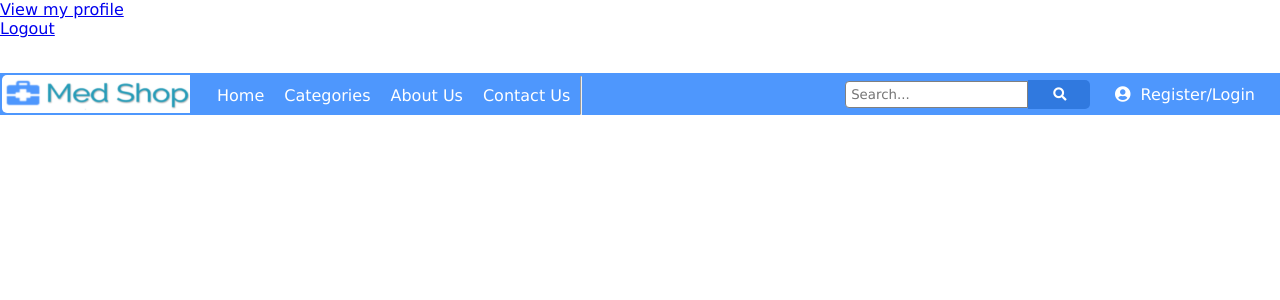
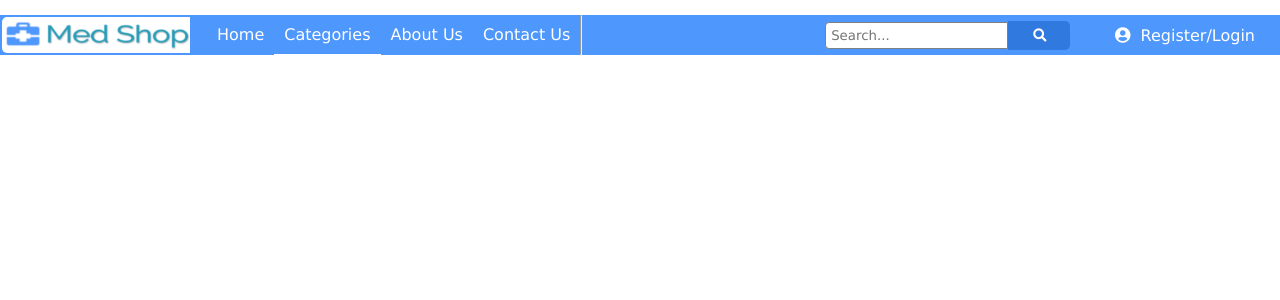
Before and after one commit to WadihChekriMorkos/web3-2021-Wadih-CHEKRI-MORKOS, a PHP site: page /header.php in a window 1280 px wide. Shown: the top 300 px of the page. Run offline with PHP 8.4, Linux system fonts and the light colour scheme; data that the repository does not hold is empty; a stand-in replaces the project's code that opens the database connection.

Commit message:
Update headerStyle.css

```diff
--- a/header/headerStyle.css
+++ b/header/headerStyle.css
@@ -1,13 +1,13 @@
 *{
     margin:0;
-    padding:0%;
+    padding:0;
     box-sizing:border-box;
     font-family: Verdana, Geneva, Tahoma, sans-serif;
 
 }
 .container .navbar{
     display: flex;
-    margin-top:35px;
+    margin-top:15px;
     background-color: #4e97fd;
     justify-content: space-between;
 
@@ -20,11 +20,56 @@
 }
 #menu1{
     display:flex;
-    margin-top:3px;
+
 }
 #menu1{
     flex:1;
     margin-left:15px;
+}
+.client-options{
+    position:absolute;
+    top:46px;
+    right:20px;
+    padding:10px;
+    z-index:1;
+    display:none;
+}
+.client-options ul{
+    color:white;
+    background-color:#4e97fd;
+}
+.client-options a{
+    text-decoration: none;
+    color:white;
+}
+.categorie-list{
+    position:absolute;
+    top:56px;
+    left:285px;
+    color:white;
+    background-color:#4e97fd;
+    z-index:1;
+    display:none;
+}
+#menu1 .categorie{
+    border-bottom:1px solid #ffffff;
+}
+#menu1 .categorie-list li {
+border-bottom:1px solid #d3d1d1;
+}
+.client-options li:first-child{
+    border-top:1px solid #ffffff;
+}
+.categorie-list li,.client-options li{
+    list-style-type: none;
+    padding-top:10px;
+    padding-bottom: 10px;
+    padding-left:5px;
+    padding-right:5px;
+    transition:all ease 0.5s;
+}
+.categorie-list li:hover,.client-options li:hover{
+    background-color: #2566c2 ;
 }
 #menu1 .icons-mobile{
     display:none;
@@ -39,9 +84,8 @@
 }
 #menu1 li a
 {
-    text-decoration: none;
-    color:#ffffff;
-    padding-top:5px 2px;
+ text-decoration: none;
+color:#ffffff;
 }
 
 
@@ -62,6 +106,7 @@ table td button{
     border:none;
     padding-left:15px;
     padding-right:15px;
+    margin-right:20px;
     color:white;
     height:29px;
     cursor: pointer;
@@ -124,7 +169,7 @@ li{
         position:absolute;
         right:10px;
         cursor:pointer;
-        top:60px;
+        top:35px;
     }
     .navbar #menu1{
         flex-direction: column;
@@ -149,6 +194,17 @@ li{
     .navbar #menu1 .icons-mobile span{
         padding-left:10px;
     }
+    .navbar #menu1 .categorie-list{
+        margin-top:10px;
+        border-radius:7px;
+        padding:5px;
+    }
+    #menu1 .categorie{
+        border-bottom: none;
+    }
+    .categorie-list li:first-child{
+        border-top:none;
+    }
     hr{
         border:1px solid #ffffff;
     }
```
